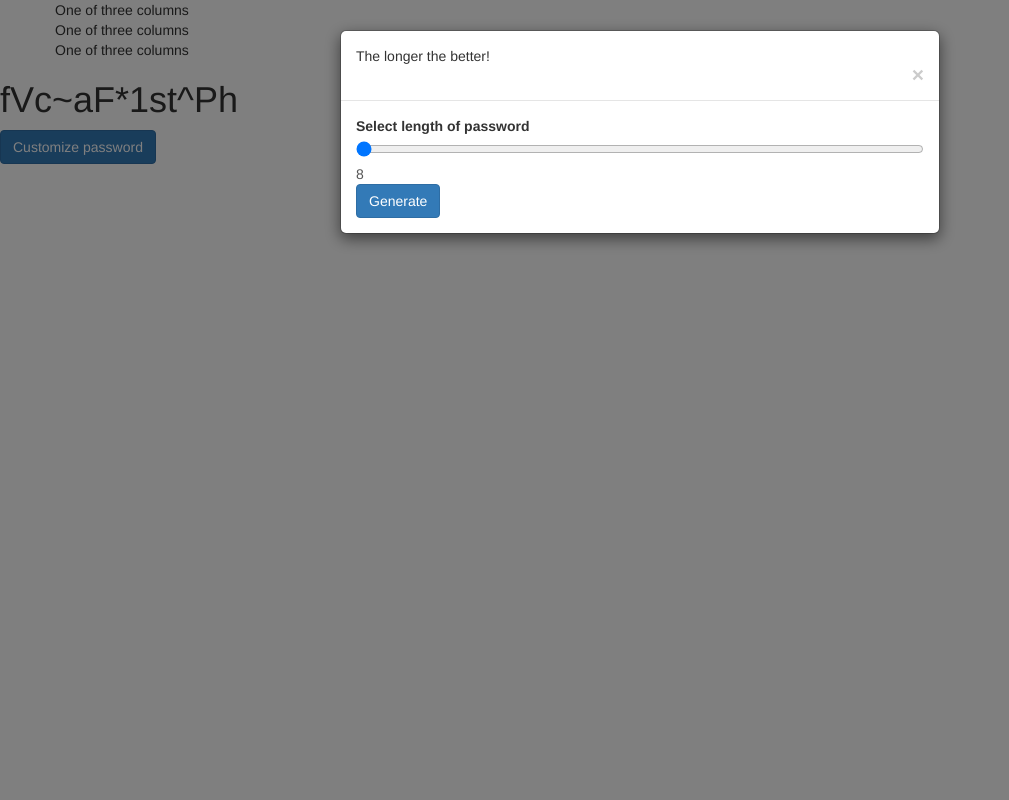
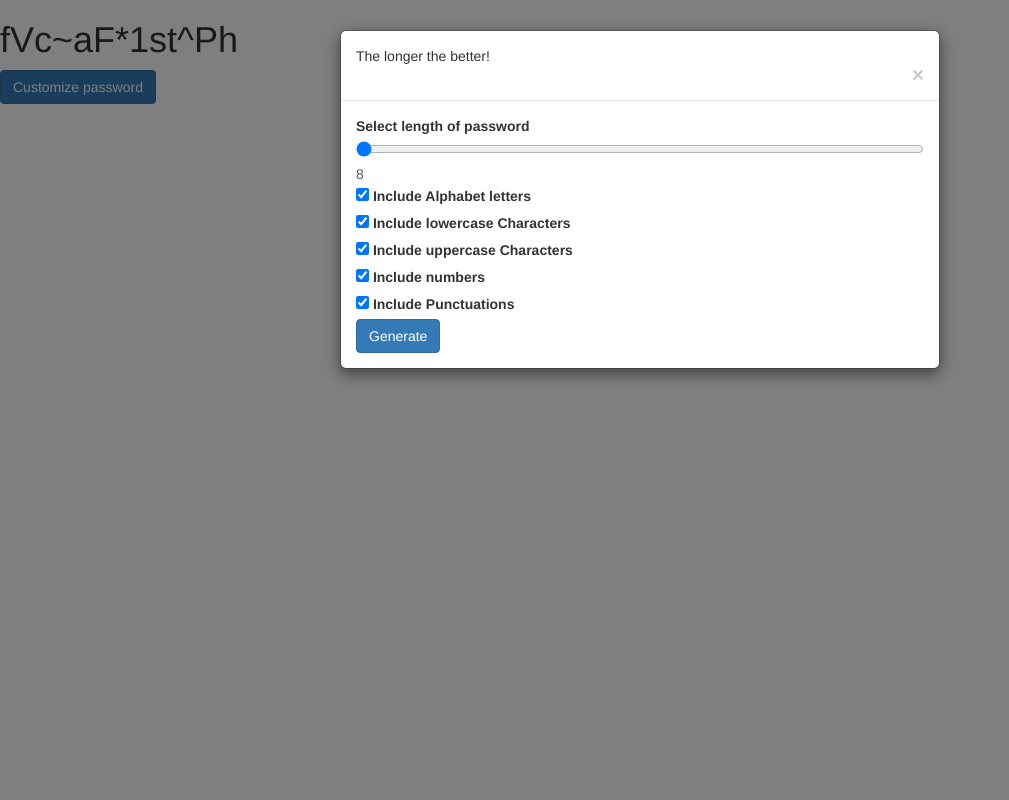
Before and after one commit to stevensio123/SafeKeep, a Flask app: page /pgenerator in a window 1280 px wide, after a click on "Customize password". Shown: the whole page, without its empty margins (0-1009 px from the left). Run offline with Flask 3, Linux system fonts and the light colour scheme; some libraries are stand-ins or nearby versions.

Commit message:
html from previous commit missing these changes

```diff
--- a/app/templates/pgenerator.html
+++ b/app/templates/pgenerator.html
@@ -3,19 +3,7 @@
 {% block title %}Password Generator{% endblock %}
 
 {% block content %}
-<div class="container">
-    <div class="row">
-      <div class="col align-self-start">
-        One of three columns
-      </div>
-      <div class="col align-self-center">
-        One of three columns
-      </div>
-      <div class="col align-self-end">
-        One of three columns
-      </div>
-    </div>
-  </div>
+
     <h1>{{ password }}</h1>
     <button type="button" class="btn btn-primary" data-toggle="modal" data-target="#exampleModalCenter">
     Customize password
@@ -36,14 +24,53 @@
                                 <label for="length" class="form-label">Select length of password</label>
                                 <input type="range" id="length" name="length" min="8" max="40" value="8" oninput="this.nextElementSibling.value = this.value">
                                 <output>8</output>
+                                <div class="form-check form-switch">
+                                  <input class="form-check-input" type="checkbox" id="asciiF" name="asciiF" onclick="check(this)" checked>
+                                  <label class="form-check-label" for="asciiF">Include Alphabet letters</label>
+                                </div>
+                                <div class="form-check form-switch">
+                                  <input class="form-check-input" type="checkbox" id="lowerF" name="lowerF" checked>
+                                  <label class="form-check-label" for="lowerF">Include lowercase Characters</label>
+                                </div>
+                                <div class="form-check form-switch">
+                                  <input class="form-check-input" type="checkbox" id="upperF" name="upperF" checked>
+                                  <label class="form-check-label" for="upperF">Include uppercase Characters</label>
+                                </div>
 
+                                <div class="form-check form-switch">
+                                  <input class="form-check-input" type="checkbox" id="digitsF" name="digitsF" checked>
+                                  <label class="form-check-label" for="digitsF">Include numbers</label>
+                                </div>
+                                <div class="form-check form-switch">
+                                  <input class="form-check-input" type="checkbox" id="puncF" name="puncF" checked>
+                                  <label class="form-check-label" for="puncF">Include Punctuations</label>
+                                </div>
                                 <button class="btn btn-primary" type="submit">Generate</button>
                             </form>
                         </div>
                 </div>
             </div>
         </div>
+<script type="text/javascript">
+ function check(ascii)
+ {
 
+    if (ascii.checked == 0)
+    {
+      document.getElementById("lowerF").disabled = true;
+      document.getElementById("upperF").disabled = true;
+    }
+    else
+    {
+      document.getElementById("upperF").disabled = false;
+      document.getElementById("lowerF").disabled = false;
+    }
+
+
+}
+
+
+</script>
 
 
 
```
